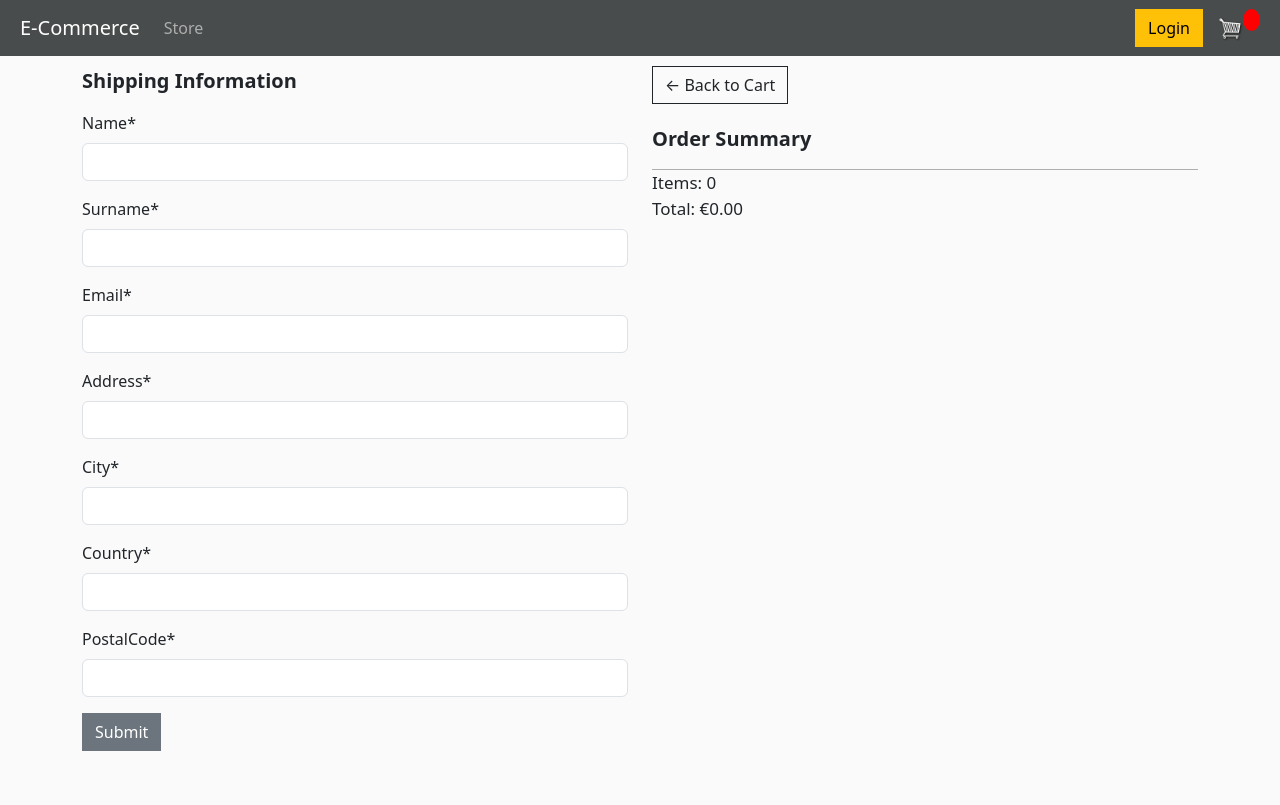
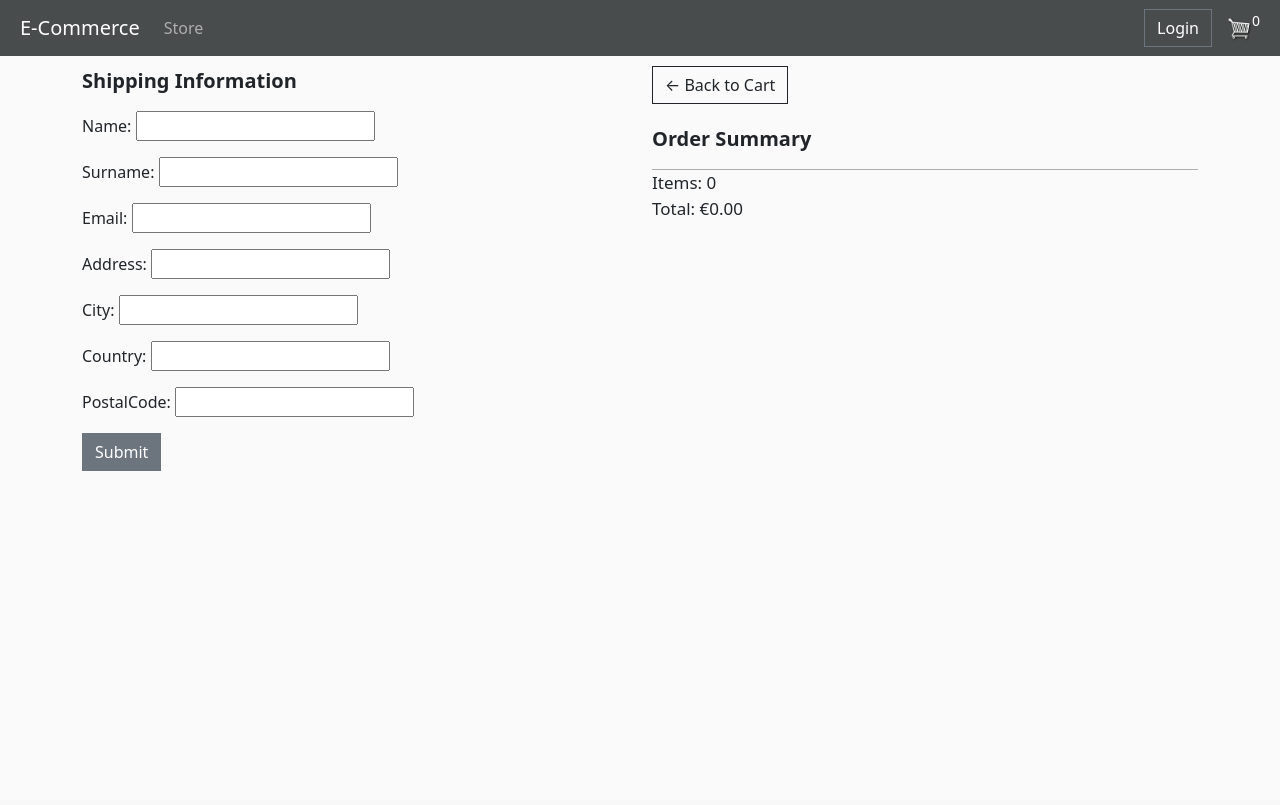
Before and after one commit to GiorgiaModi/PPM_eCommerce, a Django app: page /checkout/ in a window 1280 px wide. After the commit the page ends 471 px from the top, so only its background shows below. Run offline with Django 4.2, Linux system fonts and the light colour scheme; some libraries are stand-ins or nearby versions.

Commit message:
Checkout form

```diff
--- a/ecommerce/static/css/main.css
+++ b/ecommerce/static/css/main.css
@@ -20,17 +20,6 @@ h1,h2,h3,h4,h5,h6{
 	width:25px;
 	display: inline-block;
 	margin-left: 15px;
-}
-
-#cart-total{
-	display: block;
-	text-align: center;
-	color:#fff;
-	background-color: red;
-	width: 17px;
-	height: 22px;
-	border-radius: 50%;
-	font-size: 14px;
 }
 
 .col-lg-4, .col-lg-6, .col-lg-8, .col-lg-12{
@@ -63,7 +52,7 @@ h1,h2,h3,h4,h5,h6{
 	width: 12px;
 	cursor: pointer;
 	display: block;
-	margin-top: 5px;
+
 	transition:.1s;
 }
 
--- a/ecommerce/static/js/cart.js
+++ b/ecommerce/static/js/cart.js
@@ -43,5 +43,6 @@ function updateOrder(itemId, action){
     //data
     .then((data) =>{
         console.log('data:', data)
+        location.reload()
     })
 }
--- a/ecommerce/store/forms.py
+++ b/ecommerce/store/forms.py
@@ -6,10 +6,20 @@ from crispy_forms.helper import FormHelper
 from crispy_forms.layout import Submit
 
 
-class CheckOutForm(ModelForm):
+class CheckOutForm(forms.ModelForm):
     class Meta:
         model = CheckOutModel
         fields = ('name', 'surname', 'email', 'address', 'city', 'country', 'postalCode')
+
+    widgets = {
+        'name': forms.TextInput(attrs={'class': 'form-control'}),
+        'surname': forms.TextInput(attrs={'class': 'form-control'}),
+        'email': forms.EmailInput(attrs={'class': 'form-control'}),
+        'address': forms.TextInput(attrs={'class': 'form-control'}),
+        'city': forms.TextInput(attrs={'class': 'form-control'}),
+        'country': forms.TextInput(attrs={'class': 'form-control'}),
+        'postalCode': forms.TextInput(attrs={'class': 'form-control'}),
+    }
 
 """
 class CheckOutForm(forms.Form):
--- a/ecommerce/store/models.py
+++ b/ecommerce/store/models.py
@@ -17,6 +17,7 @@ class ProductModel(models.Model):
     name = models.CharField(max_length=200, null=True)
     price = models.FloatField()
     image = models.ImageField(null=True, blank=True)
+    description = models.TextField(null=True, blank=True)
 
     def __str__(self):
         return self.name
--- a/ecommerce/store/templates/store/checkout.html
+++ b/ecommerce/store/templates/store/checkout.html
@@ -12,8 +12,8 @@
             {% else %}
                 <form action="" method="POST">
                     {% csrf_token %}
-                    {% crispy form %}
-                    <input type="submit" value="Submit" class="btn btn-secondary">
+                    {{ form.as_p }}
+                    <button type="submit" name="submit" class="btn btn-secondary">Submit</button>
                 </form>
             {% endif %}
 
@@ -58,4 +58,15 @@
     </div>
 </div>
 
+<!--
+<script type="text/javascript">
+    var form = document.getElementById('check-out-form');
+    form.addEventListener('submit', function(e){
+        e.preventDefault(); // Prevent form from submitting
+        console.log('form submitted...')
+        document.getElementById('payment-info').classList.remove('hidden');
+        document.getElementById('form-wrapper').classList.add('hidden');
+    })
+</script>
+-->
 {% endblock content %}
--- a/ecommerce/store/templates/store/main.html
+++ b/ecommerce/store/templates/store/main.html
@@ -6,7 +6,9 @@
     <title>Ecommerce</title>
     <link href="https://cdn.jsdelivr.net/npm/bootstrap@5.3.0-alpha3/dist/css/bootstrap.min.css" rel="stylesheet" integrity="sha384-KK94CHFLLe+nY2dmCWGMq91rCGa5gtU4mk92HdvYe+M/SXH301p5ILy+dN9+nJOZ" crossorigin="anonymous">
     <link rel="stylesheet" type="text/css" href="{% static 'css/main.css' %}">
+
     <meta name="viewport" content="width=device-width, initial-scale=1, maximum-scale=1, minimum-scale=1">
+    <script src="https://kit.fontawesome.com/483098203b.js" crossorigin="anonymous"></script>
     <script type="text/javascript">
         var user = '{{request.user}}'
         function getCookie(name) {
@@ -55,12 +57,12 @@
     </form>
     -->
     <div class="form-inline my-2 my-lg-0 d-flex align-items-center">
-	     	<a href="#"class="btn btn-warning">Login</a>
+	     	<a href="#"class="btn btn-outline-secondary" style="color: white">Login</a>
 
 	     	<a href="{% url 'cart' %}">
 	    		<img  id="cart-icon" src="{% static 'images/cart.png' %}" >
 	    	</a>
-	    	<p id="cart-total">{{cartItems}}</p>
+	    	<p id="cart-total" style="color:white; background-color: transparent; font-size: 14px;">{{cart_items}}</p>
 
     </div>
   </div>
--- a/ecommerce/store/templates/store/store.html
+++ b/ecommerce/store/templates/store/store.html
@@ -10,9 +10,9 @@
         <img src="{{item.imageURL}}" class="card-img-top" alt="...">
         <div class="card-body">
           <h5 class="card-title"> <strong>{{ item.name }}</strong></h5>
-          <p class="card-text">Some quick example text to build on the card title and make up the bulk of the card's content.</p>
+          <p class="card-text">{{item.description}}</p>
 
-          <a href="#" class="btn btn-outline-secondary add-btn update-cart" data-action="add-cart" data-product="{{item.id}}">Add to cart</a>
+          <a href="#" class="btn btn-outline-secondary add-btn update-cart" data-action="add" data-product="{{item.id}}">Add to cart</a>
           <a class="btn btn-outline-success" href="#"> View </a>
           <h4 style="display: inline-block; float: right"> €{{item.price|floatformat:2}} </h4>
         </div>
--- a/ecommerce/store/urls.py
+++ b/ecommerce/store/urls.py
@@ -8,5 +8,7 @@ urlpatterns = [
     path('cart/', views.cart, name="cart"),
     path('checkout/', views.checkout, name="checkout"),
     path('update_item/', views.update_item, name="update_item"),
+
+
     #path('add_to_cart/<int:pk>/', add_to_cart, name="add_to_cart"),
 ]
--- a/ecommerce/store/views.py
+++ b/ecommerce/store/views.py
@@ -1,10 +1,8 @@
+from .forms import CheckOutForm
 import json
 from django.http import HttpResponseRedirect
 from django.http import JsonResponse
 from django.shortcuts import render
-from django.views.decorators.http import require_POST
-
-from .forms import CheckOutForm
 from .models import *
 
 
@@ -12,8 +10,18 @@ from .models import *
 
 
 def store(request):
+    if request.user.is_authenticated:
+        customer = request.user.customermodel
+        order, created = OrderModel.objects.get_or_create(customer=customer, complete=False)
+        items_list = order.orderitemmodel_set.all()   #rende tutti gli item di quell'ordine
+        cart_items = order.calculate_cart_items
+    else:
+        items_list = []
+        order = {'calculate_cart_total': 0, 'calculate_checkout': 0}
+        cart_items = order['calculate_cart_items']
+
     items_list = ProductModel.objects.all()
-    context = {'items_list': items_list}
+    context = {'items_list': items_list, 'cart_items': cart_items}
     return render(request, 'store/store.html',  context)
 
 
@@ -22,42 +30,46 @@ def cart(request):
         customer = request.user.customermodel
         order, created = OrderModel.objects.get_or_create(customer=customer, complete=False)
         items_list = order.orderitemmodel_set.all()   #rende tutti gli item di quell'ordine
+        cart_items = order.calculate_cart_items
     else:
         items_list = []
         order = {'calculate_cart_total': 0, 'calculate_checkout': 0}
+        cart_items = order['calculate_cart_items']
 
-    context = {'items_list': items_list, 'order': order}
+    context = {'items_list': items_list, 'order': order, 'cart_items': cart_items}
 
     return render(request, 'store/cart.html', context)
 
-
-#def checkout (request):
-    #context ={}
-    #items_list = ['Elemento 1', 'Elemento 2', 'Elemento 3', 'Elemento 4', 'Elemento 5']
-    #return render(request, 'store/checkout.html', {'items_list': items_list})
-
-
 def checkout(request):
     submitted = False
+
     if request.method == "POST":
-        form = CheckOutForm(request.POST)  #se l'utente compila il forma e clicca "Submit" verranno passati i dati a CheckOutForm
+        form = CheckOutForm(request.POST)
         if form.is_valid():
-            form.save() #save to database
+            post = form.save(commit=False)
+            order = None
+            if request.user.is_authenticated:
+                customer = request.user.customermodel
+                order, created = OrderModel.objects.get_or_create(customer=customer, complete=False)
+            post.order = order  # Assegna l'ordine corrente all'istanza del form
+            post.save()
             return HttpResponseRedirect('/checkout?submitted=True')
     else:
-        if 'submitted' in request.GET: #user submitted the form
+        form = CheckOutForm()
+        if 'submitted' in request.GET:
             submitted = True
-    form = CheckOutForm
 
-    if request.user.is_authenticated:
-        customer = request.user.customermodel
-        order, created = OrderModel.objects.get_or_create(customer=customer, complete=False)
-        items_list = order.orderitemmodel_set.all()   #rende tutti gli item di quell'ordine
-    else:
-        items_list = []
-        order = {'calculate_cart_total': 0, 'calculate_checkout': 0, 'calculate_cart_items': 0}
+        if request.user.is_authenticated:
+            customer = request.user.customermodel
+            order, created = OrderModel.objects.get_or_create(customer=customer, complete=False)
+            items_list = order.orderitemmodel_set.all()
+            cart_items = order.calculate_cart_items()
+        else:
+            items_list = []
+            order = {'calculate_cart_total': 0, 'calculate_checkout': 0, 'calculate_cart_items': 0}
+            cart_items = order['calculate_cart_items']
 
-    context = {'items_list': items_list, 'order': order, 'form': form, 'submitted': submitted}
+    context = {'items_list': items_list, 'order': order, 'form': form, 'submitted': submitted, 'cart_items': cart_items}
 
     return render(request, 'store/checkout.html', context)
 
@@ -84,7 +96,7 @@ def update_item(request):
        print('OrderItem:', orderItem)
        print('OrderItem CREATO:', created)
        print('OrderItemQuantityPRIMA:', orderItem.quantity)
-       if action == 'add-cart':
+       if action == 'add':
            orderItem.quantity = (orderItem.quantity + 1)
        elif action == 'remove':
            orderItem.quantity = (orderItem.quantity - 1)
@@ -95,26 +107,3 @@ def update_item(request):
            orderItem.delete()
 
        return JsonResponse('Item was added', safe=False)
-
-
-"""
-def add_to_cart(request, id):
-    item = ProductModel.objects.get(id=id)
-
-    order = OrderModel.objects.filter(customer=request.user.customermodel, complete=False)
-    if order.exists():
-        order = order[0]
-
-        #check if the order item is in the order
-        if order.items.filter(productmodel__id=item.id).exists():
-            order_item = OrderItemModel.objects.filter(product=item, order=order)[0]
-            order_item.quantity += 1
-            order_item.save()
-    else:
-        order = OrderModel.objects.create(customer=request.user.customermodel, complete=False)
-        order_item = OrderItemModel.objects.create(product=item, order=order, quantity=1)
-
-
-    return redirect('store/store')
-
-"""
```
Also changed, not shown: ecommerce/store/templates/store/cart.html (+7 -4 lines), ecommerce/db.sqlite3, ecommerce/static/images/arrow-down.png (deleted), ecommerce/static/images/arrow-up.png (deleted), ecommerce/static/images/minus.png (added), ecommerce/static/images/plus.png (added), ecommerce/store/migrations/0005_productmodel_description.py (added).
